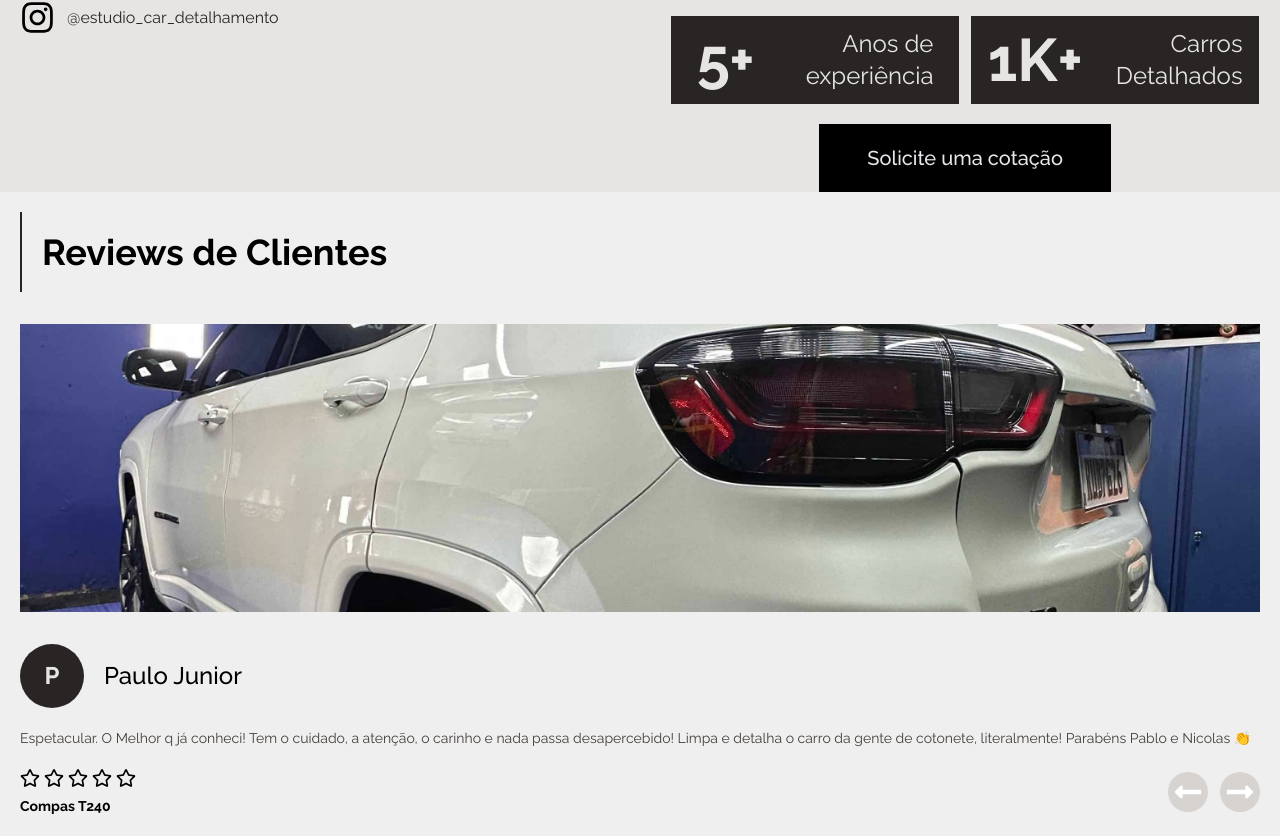
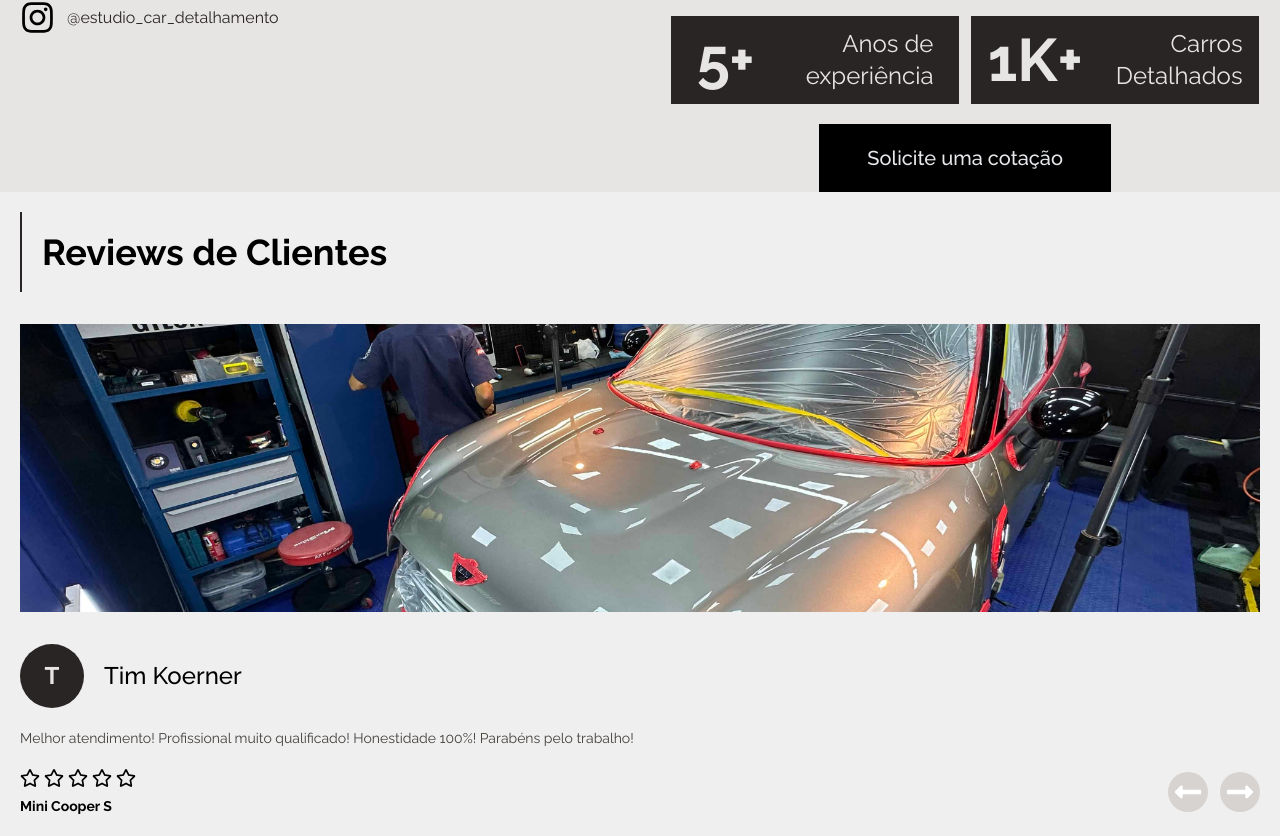
Before and after one commit to brunoprestesap/estudiocar, a React (Vite) app: page / in a window 1280 px wide. Shown: the part 4890-5726 px from the top of the page. Built offline with nearby package versions, Linux system fonts and the light colour scheme.

Commit message:
Carousel reviews

```diff
--- a/src/components/Review.jsx
+++ b/src/components/Review.jsx
@@ -24,7 +24,7 @@ const Review = () => {
             initialName: 'P',
             name: 'Paulo Junior',
             review: 'Espetacular. O Melhor q já conheci! Tem o cuidado, a atenção, o carinho e nada passa desapercebido! Limpa e detalha o carro da gente de cotonete, literalmente! Parabéns Pablo e Nicolas 👏',
-            modelCar: 'Compas T240'
+            modelCar: 'Compass T240'
         },
         {
             id: 3,
@@ -52,7 +52,32 @@ const Review = () => {
         },
     ]
 
-    const [currentIndex, setCurrentIndex] = useState(1)
+    const [currentIndex, setCurrentIndex] = useState(0)
+    const [currentReview, setCurrentReview] = useState(reviews[currentIndex])
+
+    const nextIndex = () => {
+        if (currentIndex < 4) {
+            setCurrentIndex(() => {
+                return currentIndex + 1
+            })
+            setCurrentReview(reviews[currentIndex])
+
+        } else if (currentIndex == 4) {
+            setCurrentIndex(() => {
+                return 0
+            })
+            setCurrentReview(reviews[currentIndex])
+
+        }
+
+    }
+
+    const interval = setInterval(() => {
+        nextIndex()
+
+    }, 5000)
+
+
   return (
     <div id='reviews' className='bg-[#EFEFEF] w-full p-5'>
         <div className='w-full py-5 px-5 border-l-2 border-stone-800'>
@@ -62,11 +87,11 @@ const Review = () => {
         </div>
 
         <CardReview
-            img={reviews[currentIndex].img}
-            initialName={reviews[currentIndex].initialName}
-            name={reviews[currentIndex].name}
-            review={reviews[currentIndex].review}
-            modelCar={reviews[currentIndex].modelCar}
+            img={currentReview.img}
+            initialName={currentReview.initialName}
+            name={currentReview.name}
+            review={currentReview.review}
+            modelCar={currentReview.modelCar}
         />
     </div>
   )
```
